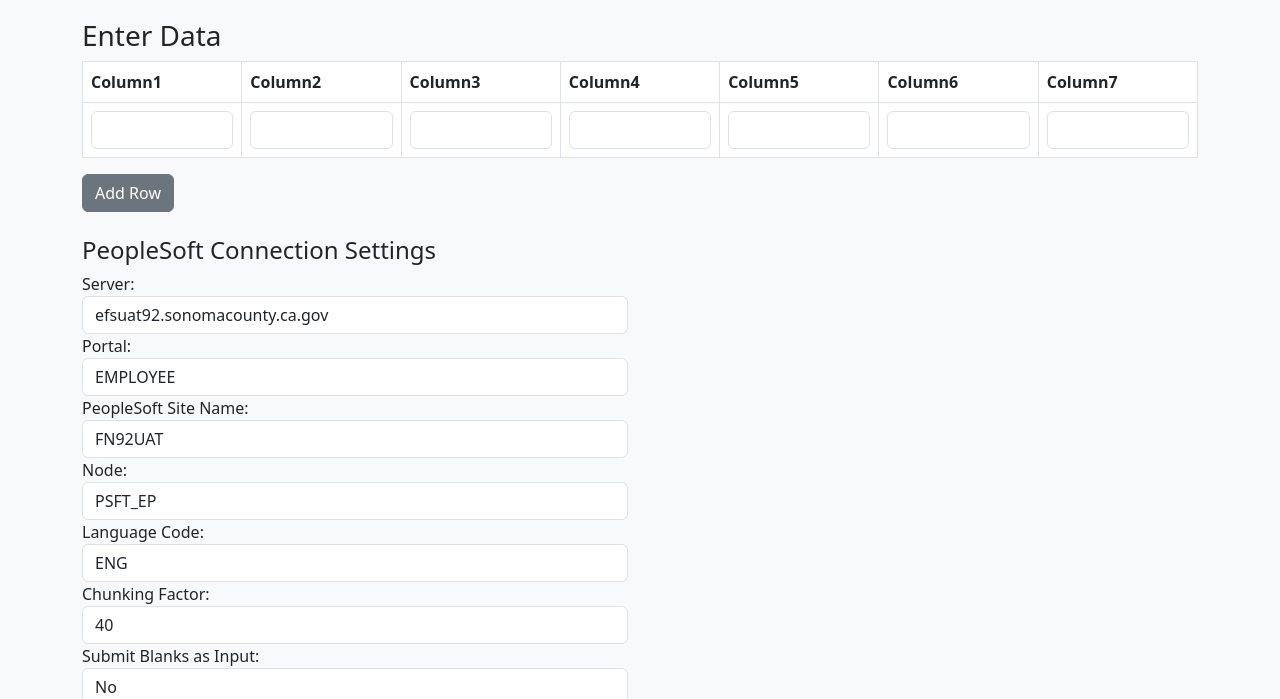
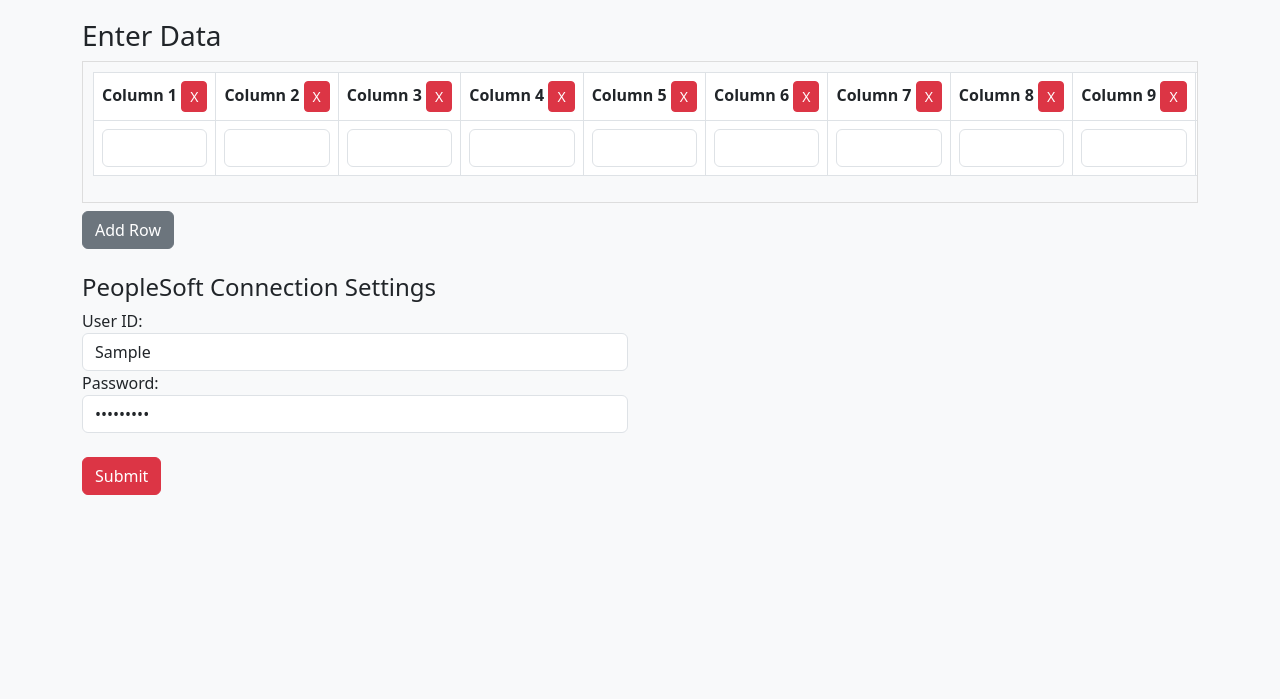
Before and after one commit to cristianccastillo/Project-X, a plain HTML site: page index.html in a window 1280 px wide. Both pictures are taken after typing "Sample", "Sample123" into the empty fields and a click on the button "Add Row". Shown: the part 101-800 px from the top of the page. Drawn offline with nearby package versions, Linux system fonts and the light colour scheme.

Commit message:
Add files via upload

```diff
--- a/index.html
+++ b/index.html
@@ -5,28 +5,74 @@
     <meta name="viewport" content="width=device-width, initial-scale=1.0">
     <title>Excel to CI Tool</title>
     <link href="https://cdn.jsdelivr.net/npm/bootstrap@5.3.0/dist/css/bootstrap.min.css" rel="stylesheet">
+    <style>
+        /* Scrollable Table Container */
+        .table-container {
+            width: 100%;
+            overflow-x: auto;
+            white-space: nowrap;
+            border: 1px solid #ddd;
+            padding: 10px;
+        }
+
+        table {
+            width: auto;
+        }
+
+        th, td {
+            min-width: 100px;
+            text-align: center;
+        }
+    </style>
     <script>
-        // Function to add a new row to the table
+        // Function to generate initial columns dynamically
+        function createInitialColumns() {
+            const table = document.getElementById('dataTable');
+            const thead = table.getElementsByTagName('thead')[0];
+            const headerRow = thead.insertRow();
+
+            for (let i = 1; i <= 77; i++) {
+                let th = document.createElement('th');
+                th.innerHTML = `Column ${i} <button class="btn btn-sm btn-danger" onclick="deleteColumn(${i})">X</button>`;
+                th.id = `col-${i}`;
+                headerRow.appendChild(th);
+            }
+        }
+
+        // Function to add a new row
         function addRow() {
             const table = document.getElementById('dataTable').getElementsByTagName('tbody')[0];
             const newRow = table.insertRow();
-            const columns = ['Column1', 'Column2', 'Column3', 'Column4', 'Column5', 'Column6', 'Column7']; // Adjust column names as needed
 
-            columns.forEach(() => {
-                const newCell = newRow.insertCell();
-                const input = document.createElement('input');
+            for (let i = 1; i <= 77; i++) {
+                let newCell = newRow.insertCell();
+                let input = document.createElement('input');
                 input.type = 'text';
                 input.className = 'form-control';
                 newCell.appendChild(input);
-            });
+            }
+        }
+
+        // Function to delete a column
+        function deleteColumn(colIndex) {
+            const table = document.getElementById('dataTable');
+            const header = document.getElementById(`col-${colIndex}`);
+            if (header) header.remove(); // Remove header column
+
+            // Remove column from all rows
+            const rows = table.getElementsByTagName('tbody')[0].rows;
+            for (let row of rows) {
+                if (row.cells[colIndex - 1]) row.deleteCell(colIndex - 1);
+            }
         }
 
         // Function to capture table data into an array
         function captureTableData() {
             const table = document.getElementById('dataTable').getElementsByTagName('tbody')[0];
             const data = [];
+
             for (let row of table.rows) {
-                const rowData = [];
+                let rowData = [];
                 for (let cell of row.cells) {
                     rowData.push(cell.firstChild.value);
                 }
@@ -35,43 +81,46 @@
             return data;
         }
 
-        // Function to send a test "hi" message to PeopleSoft
-        async function sendTestMessage() {
-            const server = "efsuat92.sonomacounty.ca.gov";  // Your actual PeopleSoft server
+        // Function to submit data to PeopleSoft
+        async function submitData() {
             const userID = document.getElementById('userID').value;
             const password = document.getElementById('password').value;
-            const serviceOperation = "YourServiceOperation.v1"; // Replace with actual service operation name
-
-            const apiUrl = `https://${server}/PSIGW/RESTListeningConnector/${serviceOperation}`;
-
-            const message = { greeting: "hi" };
 
             if (!userID || !password) {
                 alert("Please enter User ID and Password.");
                 return;
             }
 
+            // Data to be sent
+            const postData = {
+                message: "hi from web",
+                tableData: captureTableData()
+            };
+
             try {
-                const response = await fetch(apiUrl, {
+                const response = await fetch("https://efsuat92.sonomacounty.ca.gov/PSIGW/RESTListeningConnector/YourServiceOperation.v1", {
                     method: "POST",
                     headers: {
                         "Content-Type": "application/json",
                         "Authorization": "Basic " + btoa(`${userID}:${password}`)
                     },
-                    body: JSON.stringify(message)
+                    body: JSON.stringify(postData)
                 });
 
                 if (response.ok) {
                     const result = await response.json();
-                    alert("Message sent successfully: " + JSON.stringify(result));
+                    alert("Data submitted successfully: " + JSON.stringify(result));
                 } else {
                     const errorText = await response.text();
-                    alert("Error sending message: " + errorText);
+                    alert("Error submitting data: " + errorText);
                 }
             } catch (error) {
                 alert("Network error: " + error.message);
             }
         }
+
+        // Initialize columns on page load
+        window.onload = createInitialColumns;
     </script>
 </head>
 <body class="bg-light">
@@ -81,53 +130,19 @@
         <div class="row mt-4">
             <div class="col-md-12">
                 <h3>Enter Data</h3>
-                <table id="dataTable" class="table table-bordered">
-                    <thead>
-                        <tr>
-                            <th>Column1</th>
-                            <th>Column2</th>
-                            <th>Column3</th>
-                            <th>Column4</th>
-                            <th>Column5</th>
-                            <th>Column6</th>
-                            <th>Column7</th>
-                        </tr>
-                    </thead>
-                    <tbody>
-                        <!-- Rows will be added here -->
-                    </tbody>
-                </table>
-                <button class="btn btn-secondary" onclick="addRow()">Add Row</button>
+                <div class="table-container">
+                    <table id="dataTable" class="table table-bordered">
+                        <thead></thead>
+                        <tbody></tbody>
+                    </table>
+                </div>
+                <button class="btn btn-secondary mt-2" onclick="addRow()">Add Row</button>
             </div>
         </div>
 
         <div class="row mt-4">
             <div class="col-md-6">
                 <h4>PeopleSoft Connection Settings</h4>
-                <label>Server:</label>
-                <input type="text" id="server" class="form-control" value="efsuat92.sonomacounty.ca.gov">
-
-                <label>Portal:</label>
-                <input type="text" id="portal" class="form-control" value="EMPLOYEE">
-
-                <label>PeopleSoft Site Name:</label>
-                <input type="text" id="PeopleSoftSiteName" class="form-control" value="FN92UAT">
-
-                <label>Node:</label>
-                <input type="text" id="node" class="form-control" value="PSFT_EP">
-
-                <label>Language Code:</label>
-                <input type="text" id="language_code" class="form-control" value="ENG">
-
-                <label>Chunking Factor:</label>
-                <input type="text" id="chunkingFactor" class="form-control" value="40">
-
-                <label>Submit Blanks as Input:</label>
-                <input type="text" id="node" class="form-control" value="No">
-
-                <label>Action:</label>
-                <input type="text" id="action" class="form-control" value="UPDATEDATA">
-
                 <label>User ID:</label>
                 <input type="text" id="userID" class="form-control" value="">
 
@@ -138,7 +153,7 @@
 
         <div class="row mt-4">
             <div class="col-md-12">
-                <button class="btn btn-danger" onclick="sendTestMessage()">Send "hi" Message</button>
+                <button class="btn btn-danger" onclick="submitData()">Submit</button>
             </div>
         </div>
     </div>
```
